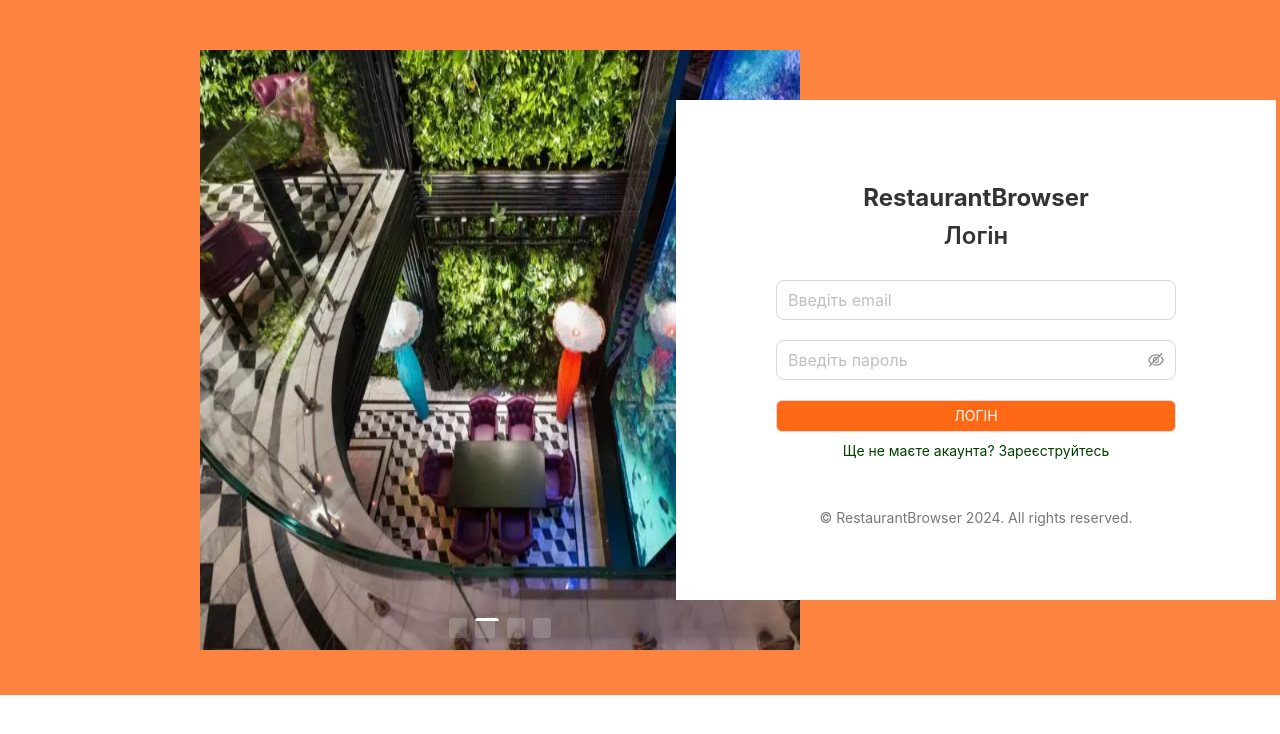
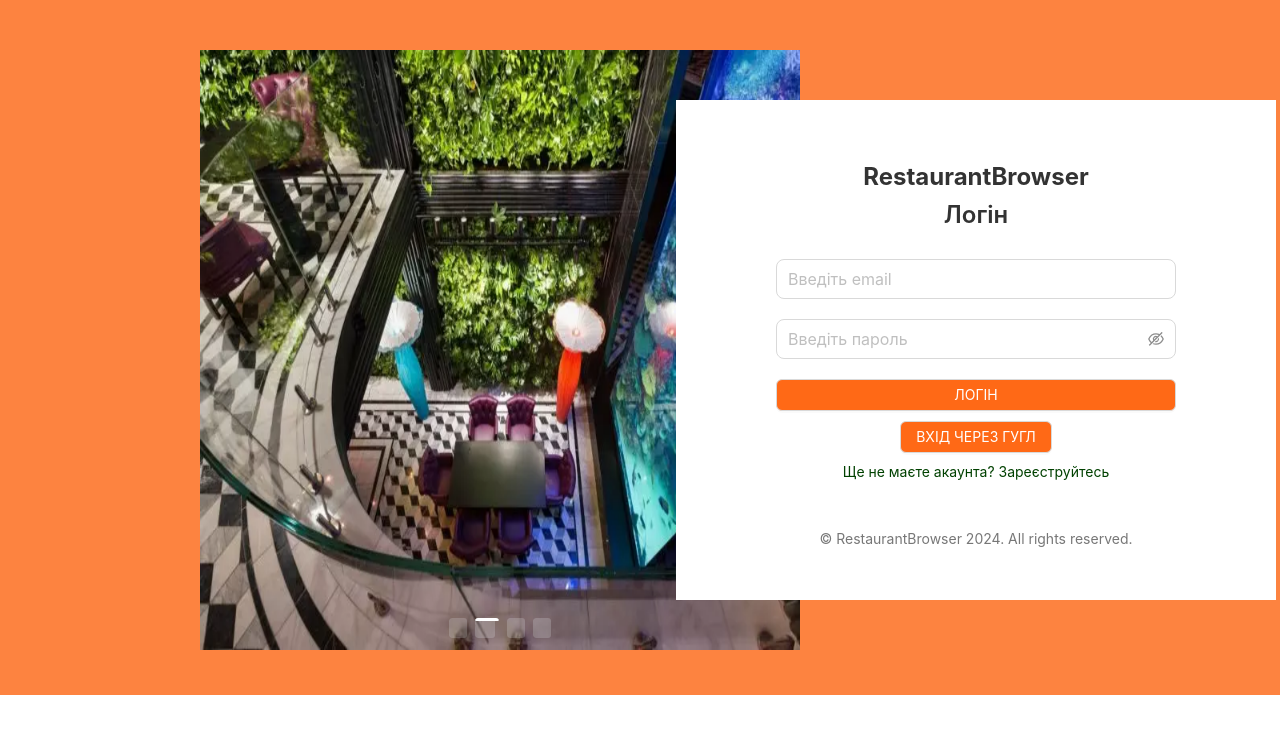
Before and after one commit to Vitalik2705/RestaurantBrowserClient, a React (Create React App) app: page /login in a window 1280 px wide. Shown: the top 734 px of the page. Built offline with nearby package versions, Linux system fonts and the light colour scheme; no server answers.

Commit message:
Added About page

```diff
--- a/src/api/UserService.js
+++ b/src/api/UserService.js
@@ -64,7 +64,7 @@ export const getUserRequest = async () => {
     }
 }
 
-export const addFavouriteRestaurant = async (restaurantId, ) => {
+export const addFavouriteRestaurant = async (restaurantId,) => {
     const userId = localStorage.getItem('userId');
     await axios.post(`${API_URL}/${userId}/add-favorite-restaurant/${restaurantId}`, headers)
 }
@@ -73,6 +73,9 @@ export const getUserFavoriteRestaurants = async () => {
     const userId = localStorage.getItem('userId');
     try {
         const response = await axios.get(`${API_URL}/${userId}/favorite-restaurants`, headers);
+        if (response.redirected) {
+
+        }
         return response.data;
     } catch (error) {
         console.error('Error fetching favorite restaurants:', error);
@@ -80,7 +83,7 @@ export const getUserFavoriteRestaurants = async () => {
     }
 }
 
-export const removeFavouriteRestaurant = async (restaurantId, ) => {
+export const removeFavouriteRestaurant = async (restaurantId,) => {
     const userId = localStorage.getItem('userId');
     await axios.delete(`${API_URL}/${userId}/remove-favorite-restaurant/${restaurantId}`, headers)
 }
--- a/src/components/Login.js
+++ b/src/components/Login.js
@@ -7,13 +7,14 @@ import Carousel4 from "../images/carousel4.jpg";
 import {emailValidator, passwordValidator} from "../utils/utils";
 import {useNavigate} from "react-router-dom";
 import {loginRequest} from "../api/UserService";
+import axios from "axios";
 
 const Login = () => {
     const photos = [Carousel1, Carousel2, Carousel3, Carousel4]
     const history = useNavigate();
 
     const onFinish = async (values) => {
-        const { email, password } = values;
+        const {email, password} = values;
         const requestBody = {
             email: email,
             password: password
@@ -22,13 +23,33 @@ const Login = () => {
         await loginRequest(requestBody, history);
     };
 
+    const handleGoogleLogin = async () => {
+        try {
+            const response = await fetch("http://localhost:8081/api/auth/google", {
+                method: "GET",
+                headers: {
+                    "Content-Type": "application/json",
+                },
+            });
+
+            // Assuming the response contains a redirect URL
+            const {redirectUrl} = await response.json();
+
+            // Redirect the user to the Google OAuth2 page
+            window.location.href = redirectUrl;
+        } catch (error) {
+            console.error("Error during Google login:", error);
+            // Handle error appropriately
+        }
+    };
+
     return (
         <div className="login">
             <div className="login-content">
                 <Carousel className="login-carousel" effect="fade" dotPosition="bottom" autoplay autoplaySpeed={3000}>
                     {photos.map((photo, index) => (
                         <div key={index}>
-                            <img className="login-carousel-element" src={photo} alt={`Photo ${index + 1}`} />
+                            <img className="login-carousel-element" src={photo} alt={`Photo ${index + 1}`}/>
                         </div>
                     ))}
                 </Carousel>
@@ -42,22 +63,22 @@ const Login = () => {
                             <Form.Item
                                 name="email"
                                 rules={[
-                                    { required: true, message: 'Будь ласка, введіть ваш email' },
-                                    { ...emailValidator },
+                                    {required: true, message: 'Будь ласка, введіть ваш email'},
+                                    {...emailValidator},
                                 ]}
                                 className="login-input"
                             >
-                                <Input size="large"  placeholder="Введіть email" />
+                                <Input size="large" placeholder="Введіть email"/>
                             </Form.Item>
                             <Form.Item
                                 name="password"
                                 rules={[
-                                    { required: true, message: 'Будь ласка, введіть ваш пароль' },
-                                    { validator: passwordValidator },
+                                    {required: true, message: 'Будь ласка, введіть ваш пароль'},
+                                    {validator: passwordValidator},
                                 ]}
                                 className="login-input"
                             >
-                                <Input.Password size="large" placeholder="Введіть пароль" />
+                                <Input.Password size="large" placeholder="Введіть пароль"/>
                             </Form.Item>
                             <div className="login-button-wrapper">
                                 <Button htmlType="submit" className="login-btn">
@@ -65,6 +86,11 @@ const Login = () => {
                                 </Button>
                             </div>
                         </Form>
+                        <div className="login-button-wrapper">
+                            <Button onClick={handleGoogleLogin} className="login-btn">
+                                ВХІД ЧЕРЕЗ ГУГЛ
+                            </Button>
+                        </div>
                         <a href="/register" className="login-without-account">
                             Ще не маєте акаунта? Зареєструйтесь
                         </a>
```
